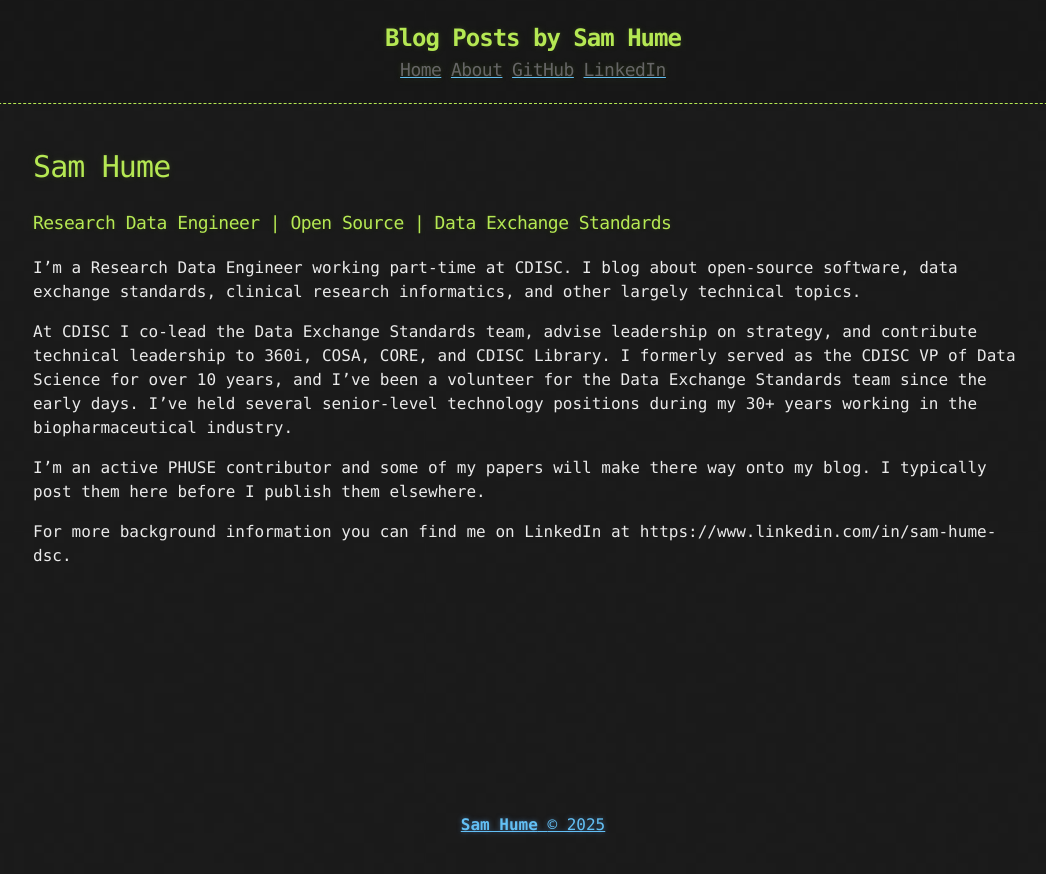
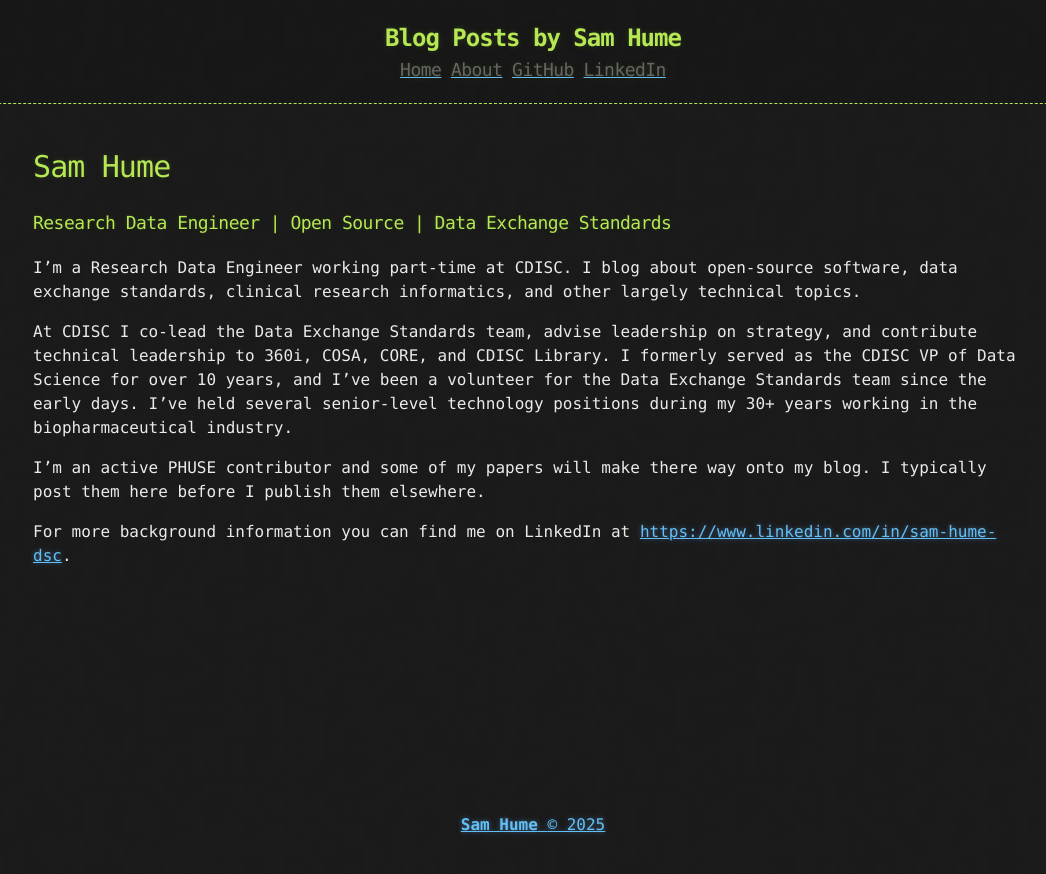
Before and after one commit to swhume/swhume.github.io, a Jekyll site: the page built from about.md, in a window 1280 px wide. Shown: the top 874 px of the page, without its empty margins (107-1153 px from the left). Built offline with Jekyll 4.4.1, drawn with Linux system fonts in a browser that asks for light colours; our own code applies the rules of GitHub Pages for plain Markdown files; part of the change alters nothing that is shown.

```diff
--- a/about.md
+++ b/about.md
@@ -12,4 +12,4 @@ several senior-level technology positions during my 30+ years working in the bio
 I'm an active PHUSE contributor and some of my papers will make there way onto my blog. I typically post them here
 before I publish them elsewhere.
 
-For more background information you can find me on LinkedIn at https://www.linkedin.com/in/sam-hume-dsc.
+For more background information you can find me on LinkedIn at [https://www.linkedin.com/in/sam-hume-dsc](https://www.linkedin.com/in/sam-hume-dsc).
```
